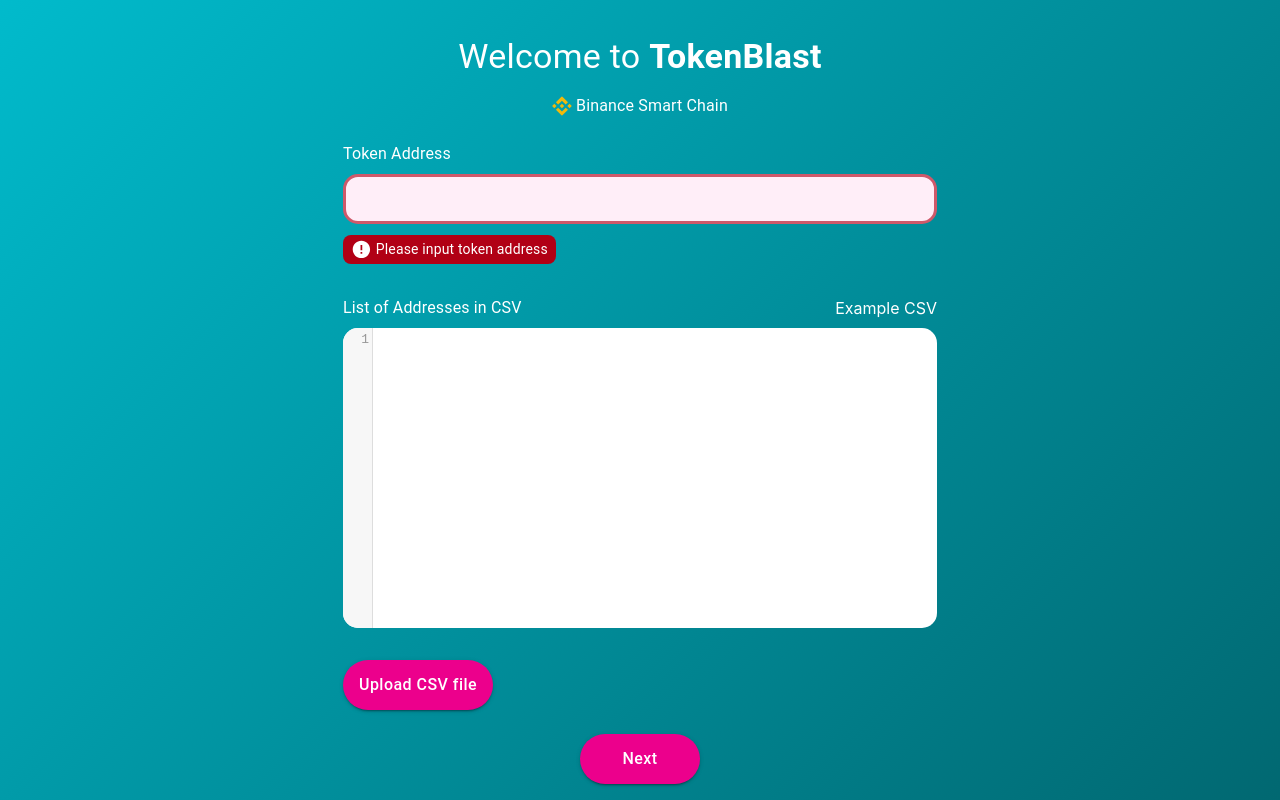
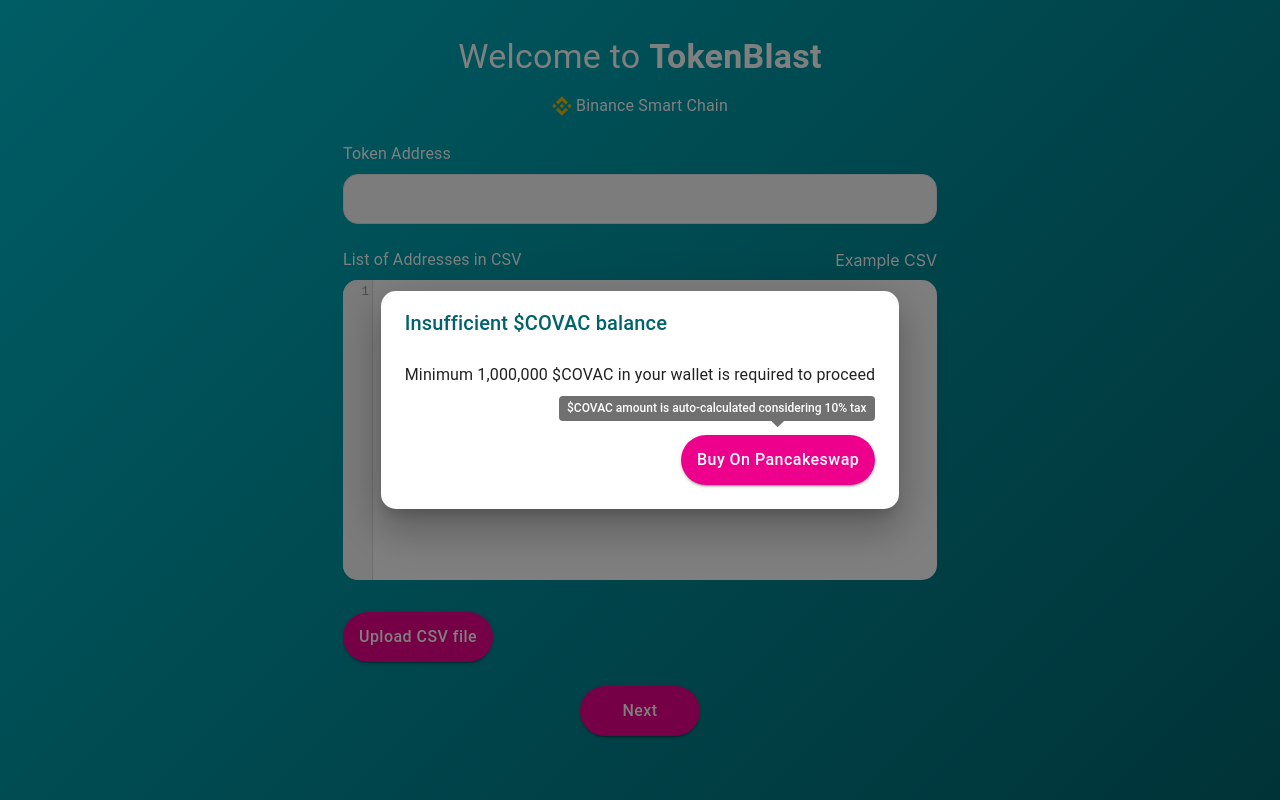
Before and after one commit to youjinchoi/multi-transfer, a React (Create React App) app: page / in a window 1280 px wide. Both pictures are taken after a click on the button "Next". Shown: the part 259-1059 px from the top of the page. Built offline with nearby package versions, Linux system fonts and the light colour scheme.

Commit message:
feat: update token balance when account change

```diff
--- a/src/components/CsvInfo.js
+++ b/src/components/CsvInfo.js
@@ -90,7 +90,7 @@
   [{ value: "0x092619459b1917d70ad78909962cb56603cb6831" }, { value: "1.5" }],
 ];
 
-function CsvInfo({ web3, account, networkId, tokenInfo, setTokenInfo, validInputs, setValidInputs, setRecipientInfo, activeStep, setActiveStep, totalAmountWithDecimalsBN }) {
+function CsvInfo({ web3, account, networkId, isNotEnoughCovac, tokenInfo, setTokenInfo, validInputs, setValidInputs, setRecipientInfo, activeStep, setActiveStep, totalAmountWithDecimalsBN, setShowBuyCovacMessage }) {
   const classes = useStyles();
   const [toast, setToast] = useState(null);
   const [showInputTokenAddressMessage, setShowInputTokenAddressMessage] = useState(false);
@@ -255,6 +255,11 @@
   }
 
   const handleNext = () => {
+    if (isNotEnoughCovac) {
+      setShowBuyCovacMessage(true);
+      return;
+    }
+
     if (activeStep === 0) {
       handleStep1ToStep2();
     } else if (activeStep === 1) {
--- a/src/components/Header.js
+++ b/src/components/Header.js
@@ -106,13 +106,13 @@
       <Box display="flex" flexDirection="column">
         {account && <Typography variant="caption" className={classes.headerButtonCaption}>Wallet address:</Typography>}
         <Button variant="contained" size="small" disableRipple className={classes.headerButton} onClick={connectWallet}>
-          {!showWalletInfo && <img src={covac_icon} alt="covac icon" className={classes.covacLogoInWalletAddress} />}
+          {showWalletInfo && <img src={covac_icon} alt="covac icon" className={classes.covacLogoInWalletAddress} />}
           {account ? account : "Connect"}
         </Button>
       </Box>
     )
     // eslint-disable-next-line react-hooks/exhaustive-deps
-  }, [account])
+  }, [account, showWalletInfo])
 
   const renderCovacBalance = useCallback(() => {
     if (!account || !covacBalanceStr) {
--- a/src/components/TokenInfo.js
+++ b/src/components/TokenInfo.js
@@ -1,4 +1,4 @@
-import React, {useEffect, useState, useMemo} from 'react';
+import React, {useEffect, useState} from 'react';
 import {Box, CircularProgress, Typography, useMediaQuery} from '@material-ui/core';
 import Web3Utils from "web3-utils";
 import { getContractABI } from "../apis/bscscan";
@@ -11,6 +11,8 @@
 import DialogContent from "@material-ui/core/DialogContent";
 import DialogActions from "@material-ui/core/DialogActions";
 import CustomButton from "./CustomButton";
+import Tooltip from "@material-ui/core/Tooltip";
+import {numberWithCommas} from "../utils";
 
 const useStyles = makeStyles((theme) => ({
   label: {
@@ -44,6 +46,9 @@
       textAlign: "center",
     },
   },
+  tooltip: {
+    fontSize: 12,
+  }
 }));
 
 const useStylesInput = makeStyles((theme) => ({
@@ -65,16 +70,13 @@
   },
 }));
 
-function TokenInfo({ web3, account, networkId, covacBalanceStr, connectWallet, activeStep, tokenInfo, setTokenInfo, totalAmountWithDecimalsBN }) {
+function TokenInfo({ web3, account, networkId, isNotEnoughCovac, connectWallet, activeStep, tokenInfo, setTokenInfo, totalAmountWithDecimalsBN, showBuyCovacMessage, setShowBuyCovacMessage }) {
   const classes = useStyles();
   const inputClasses = useStylesInput();
   const [isLoading, setIsLoading] = useState(false);
   const [showConnectWalletMessage, setShowConnectWalletMessage] = useState(false);
-  const [showBuyCovacMessage, setShowBuyCovacMessage] = useState(false);
 
   const isTokenInfoGrid = useMediaQuery("(min-width: 620px)");
-
-  const isNotEnoughCovac = useMemo(() => Number(covacBalanceStr) < 1000000, [covacBalanceStr]);
 
   const onTokenAddressClick = () => {
     if (!account) {
@@ -82,13 +84,40 @@
       return;
     }
     if (isNotEnoughCovac) {
-      console.log("insufficient balance");
       setShowBuyCovacMessage(true);
       return;
     }
   }
 
   const hideConnectWalletMessage = () => setShowConnectWalletMessage(false);
+
+  const getTokenBalance = async (contract) => {
+    const decimals = await contract.methods.decimals().call();
+    const balance = account ? await contract.methods.balanceOf(account).call() : null;
+    let adjustedBalance = null;
+    let balanceBN = null;
+    if (balance) {
+      const decimalsBN = new web3.utils.BN(decimals);
+      balanceBN = new web3.utils.BN(balance);
+      const divisor = new web3.utils.BN(10).pow(decimalsBN);
+      const beforeDecimal = balanceBN.div(divisor);
+      const afterDecimal  = balanceBN.mod(divisor);
+      adjustedBalance = `${beforeDecimal.toString()}.${afterDecimal.toString()}`;
+    }
+    return { adjustedBalance, balanceBN };
+  }
+
+  useEffect(() => {
+    if (account && tokenInfo?.address && tokenInfo?.contract) {
+      const updateTokenBalance = async () => {
+        const { adjustedBalance, balanceBN } = await getTokenBalance(tokenInfo.contract);
+        console.log(adjustedBalance, balanceBN, tokenInfo);
+        setTokenInfo({...tokenInfo, balance: adjustedBalance, balanceBN });
+      }
+      updateTokenBalance();
+    }
+    // eslint-disable-next-line react-hooks/exhaustive-deps
+  }, [account])
 
   const onTokenAddressChange = async (e) => {
     const value = e?.target?.value;
@@ -97,7 +126,6 @@
       return;
     }
     if (!Web3Utils.isAddress(value)) {
-      console.log("here");
       setTokenInfo({ isValid: false, errorMessage: "Invalid token address. please check again" });
       return;
     }
@@ -111,21 +139,12 @@
       setIsLoading(false);
       return;
     }
+
     const contract = new web3.eth.Contract(abi, value);
     const decimals = await contract.methods.decimals().call();
     const name = await contract.methods.name().call();
     const symbol = await contract.methods.symbol().call();
-    const balance = account ? await contract.methods.balanceOf(account).call() : null;
-    let adjustedBalance = null;
-    let balanceBN = null;
-    if (balance) {
-      const decimalsBN = new web3.utils.BN(decimals);
-      balanceBN = new web3.utils.BN(balance);
-      const divisor = new web3.utils.BN(10).pow(decimalsBN);
-      const beforeDecimal = balanceBN.div(divisor);
-      const afterDecimal  = balanceBN.mod(divisor);
-      adjustedBalance = `${beforeDecimal.toString()}.${afterDecimal.toString()}`;
-    }
+    const { adjustedBalance, balanceBN } = await getTokenBalance(contract);
     setTokenInfo({ contract, address: value, name, symbol, decimals, balance: adjustedBalance, balanceBN, isValid: true });
     setIsLoading(false);
   };
@@ -149,7 +168,6 @@
   const hideBuyCovacMessage = () => setShowBuyCovacMessage(false);
 
   const onClickBuyCovac = () => {
-    window.open("https://pancakeswap.finance/swap?inputCurrency=BNB&outputCurrency=0x2ADfe76173F7e7DAef1463A83BA4d06171fAc454&exactAmount=1111112&exactField=outPUT");
     hideBuyCovacMessage();
   }
 
@@ -199,13 +217,18 @@
               Insufficient $COVAC balance
             </CustomDialogTitle>
             <DialogContent>
-              <Typography>Minimun 1,000,000 $COVAC in your wallet is required to proceed</Typography>
+              <Typography>Minimum 1,000,000 $COVAC in your wallet is required to proceed</Typography>
             </DialogContent>
             <DialogActions>
-              <Box m={2}>
-                <CustomButton autoFocus onClick={onClickBuyCovac} variant="contained" color="primary">
-                  Buy On Pancakeswap
-                </CustomButton>
+              <Box m={2} mt={4}>
+                <Tooltip title="$COVAC amount is auto-calculated considering 10% tax" placement="top-end" open={true} arrow classes={{ tooltip: classes.tooltip }}>
+                  <CustomButton
+                    href="https://pancakeswap.finance/swap?inputCurrency=BNB&outputCurrency=0x2ADfe76173F7e7DAef1463A83BA4d06171fAc454&exactAmount=1111112&exactField=outPUT"
+                    target="_blank"
+                    onClick={onClickBuyCovac} variant="contained" color="primary">
+                    Buy On Pancakeswap
+                  </CustomButton>
+                </Tooltip>
               </Box>
             </DialogActions>
           </CustomDialog>
@@ -243,7 +266,7 @@
               <Typography className={classes.label}>Token Balance of Connected Wallet</Typography>
             </Box>
             <CustomTextField
-              value={tokenInfo.balance}
+              value={numberWithCommas(tokenInfo.balance)}
               disabled
               error={activeStep === 1 && tokenInfo?.notEnoughBalance}
               helperText={activeStep === 1 && tokenInfo?.notEnoughBalance ? <ErrorMessage text="token balance is less than total amount to transfer" /> : null}
--- a/src/components/Transfer.js
+++ b/src/components/Transfer.js
@@ -1,4 +1,4 @@
-import React, { useEffect, useState } from 'react';
+import React, {useEffect, useMemo, useState} from 'react';
 import { makeStyles } from '@material-ui/core/styles';
 import CsvInfo from './CsvInfo';
 import TransactionInfo from './TransactionInfo';
@@ -151,6 +151,9 @@
   const [transactionCount, setTransactionCount] = useState(null);
   const [totalAmount, setTotalAmount] = useState(null);
   const [totalAmountWithDecimalsBN, setTotalAmountWithDecimalsBN] = useState(null);
+  const [showBuyCovacMessage, setShowBuyCovacMessage] = useState(false);
+
+  const isNotEnoughCovac = useMemo(() => Number(covacBalanceStr) < 1000000, [covacBalanceStr]);
 
   const reset = () => {
     setActiveStep(0);
@@ -231,12 +234,14 @@
             web3={web3}
             account={account}
             networkId={networkId}
-            covacBalanceStr={covacBalanceStr}
+            isNotEnoughCovac={isNotEnoughCovac}
             activeStep={activeStep}
             tokenInfo={tokenInfo}
             setTokenInfo={setTokenInfo}
             totalAmountWithDecimalsBN={totalAmountWithDecimalsBN}
             connectWallet={connectWallet}
+            showBuyCovacMessage={showBuyCovacMessage}
+            setShowBuyCovacMessage={setShowBuyCovacMessage}
           />
           {activeStep > 0 && (
             <>
@@ -254,6 +259,7 @@
               web3={web3}
               account={account}
               networkId={networkId}
+              isNotEnoughCovac={isNotEnoughCovac}
               tokenInfo={tokenInfo}
               setTokenInfo={setTokenInfo}
               validInputs={validInputs}
@@ -262,6 +268,7 @@
               activeStep={activeStep}
               setActiveStep={setActiveStep}
               totalAmountWithDecimalsBN={totalAmountWithDecimalsBN}
+              setShowBuyCovacMessage={setShowBuyCovacMessage}
             />
           )}
           {activeStep > 1 && (
--- a/src/utils.js
+++ b/src/utils.js
@@ -1,4 +1,11 @@
-export const numberWithCommas = number => number.toString().replace(/\B(?<!\.\d*)(?=(\d{3})+(?!\d))/g, ",");
+export const numberWithCommas = number => {
+  const parts = number?.toString().split(".");
+  if (!parts.length) {
+    return null;
+  }
+  parts[0] = parts[0].replace(/\B(?=(\d{3})+(?!\d))/g, ",");
+  return parts.join(".");
+}
 
 export const getBalanceStrWithDecimalsConsidered = (web3, balance, decimals) => {
   if (!balance) {
```
